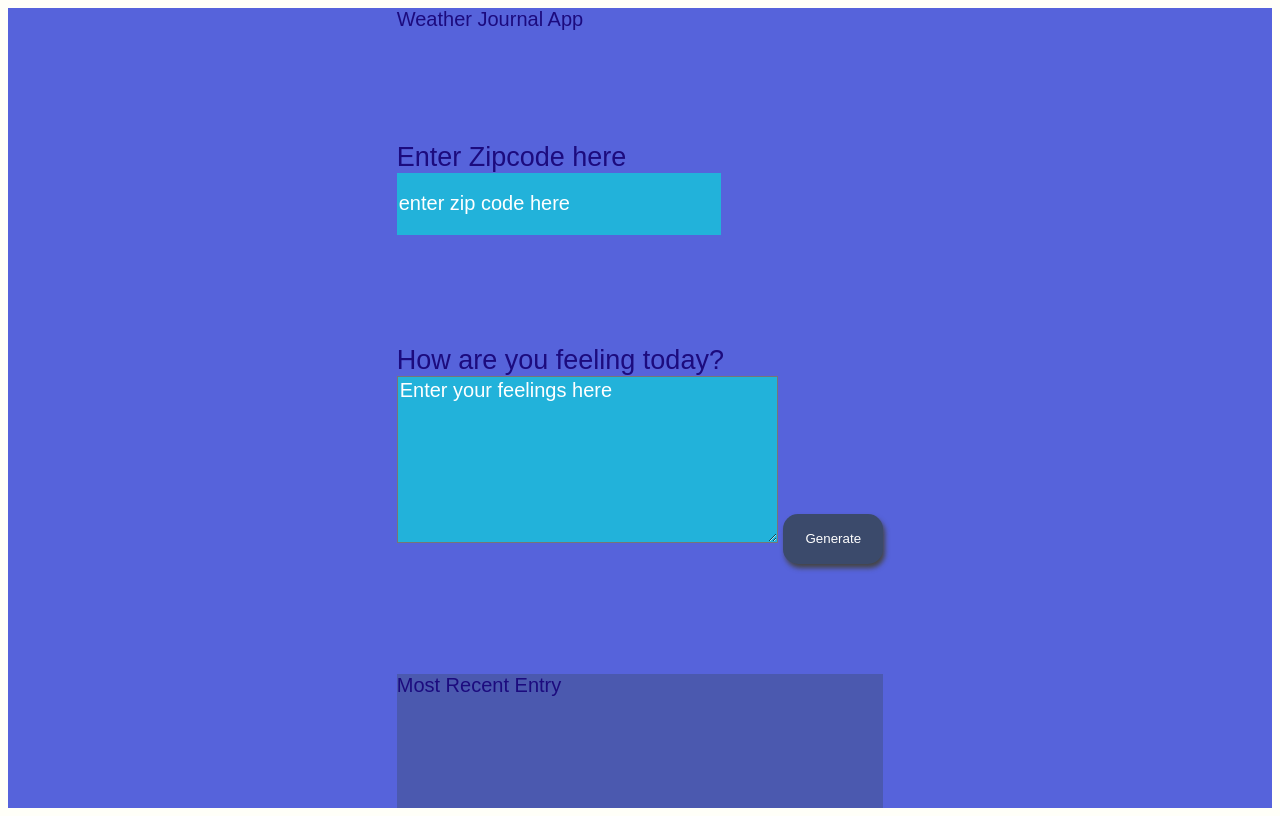
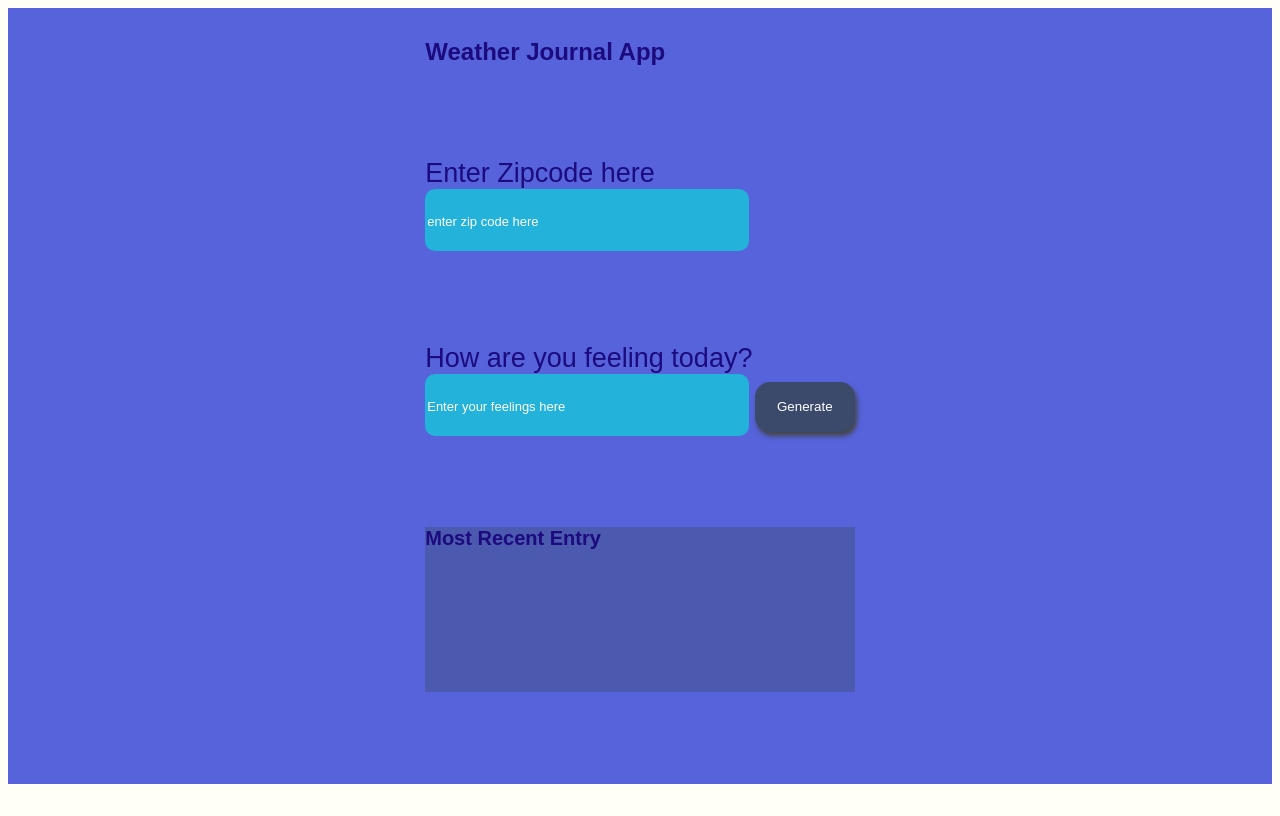
Before and after one commit to RehamMobarak/weather-app-FWD, a plain HTML site: page website/index.html in a window 1280 px wide. Drawn offline with Linux system fonts and the light colour scheme; a web font is replaced by a local one.

Commit message:
editing style

```diff
--- a/website/index.html
+++ b/website/index.html
@@ -17,15 +17,15 @@
   </div>
   <div class ="holder feel">
     <label for="feelings">How are you feeling today?</label>
-    <textarea class= "myInput" id="feelings" placeholder="Enter your feelings here" rows="7" cols="30"></textarea>
+    <input id="feelings" placeholder="Enter your feelings here">
     <button id="generate" type = "submit"> Generate </button>
   </div>
   <div class ="holder entry">
     <div class = "title">Most Recent Entry</div>
    <div id = "entryHolder">
-    <div id = "date"></div>
-   <div id = "temp"></div>
-   <div id = "content"></div>
+    <p id = "date"></p>
+   <p id = "temp"></p>
+   <p id = "content"></p>
   </div>
   </div>
   </div>
--- a/website/style.css
+++ b/website/style.css
@@ -6,7 +6,7 @@ body{
 #app{
     display: grid;
     /* grid-auto-rows: minmax(150px, auto); */
-    height:100vh;
+    height:97vh;
     background: #5663db;
     color: #1c0b7e;
     justify-content: center;
@@ -14,14 +14,19 @@ body{
     font-size: 20px;
     font-family: Arial, Helvetica, sans-serif;
 }
-
-
-.holder{
-
+.headline{
+    font-size: x-large;
+    font-weight:bold;
+    padding-top: 30px;
 }
 
 .entry{
     background: rgba(59, 74, 107, .4);
+    height: 165px;
+}
+
+.title{
+    font-weight:bold;
 }
 
 /*  Basic Styling To Override Default For Basic HTML Elements */
@@ -39,6 +44,11 @@ input{
     font-size: 20px;
     font-family:Arial, Helvetica, sans-serif;
     border: none;
+    border-radius: 10px;
+}
+
+input#feelings{
+    display: inline;
 }
 
 button{
@@ -61,12 +71,6 @@ h1{
     font-size: 36px;
 }
 
-textarea{
-    background:#22b2da;
-    color: #ffffff;
-    font-size: 20px;
-    font-family: Arial, Helvetica, sans-serif;
-}
 /* Reset style for HTML element on active to have no border*/
 input:focus,
 select:focus,
@@ -77,6 +81,7 @@ button:focus {
 /* Style for Placeholder Text*/
 ::placeholder { /* Firefox, Chrome, Opera */
     color: #ffffff;
+    font-size: small;
     font-family: Arial, Helvetica, sans-serif
 
 }
@@ -90,5 +95,8 @@ button:focus {
 ::-ms-input-placeholder { /* Microsoft Edge */
     color: #f0d43a;
     font-family: 'Oswald', sans-serif;
+}
 
+#entryHolder > p:last-child{
+    margin-bottom: 0px;
 }
```
